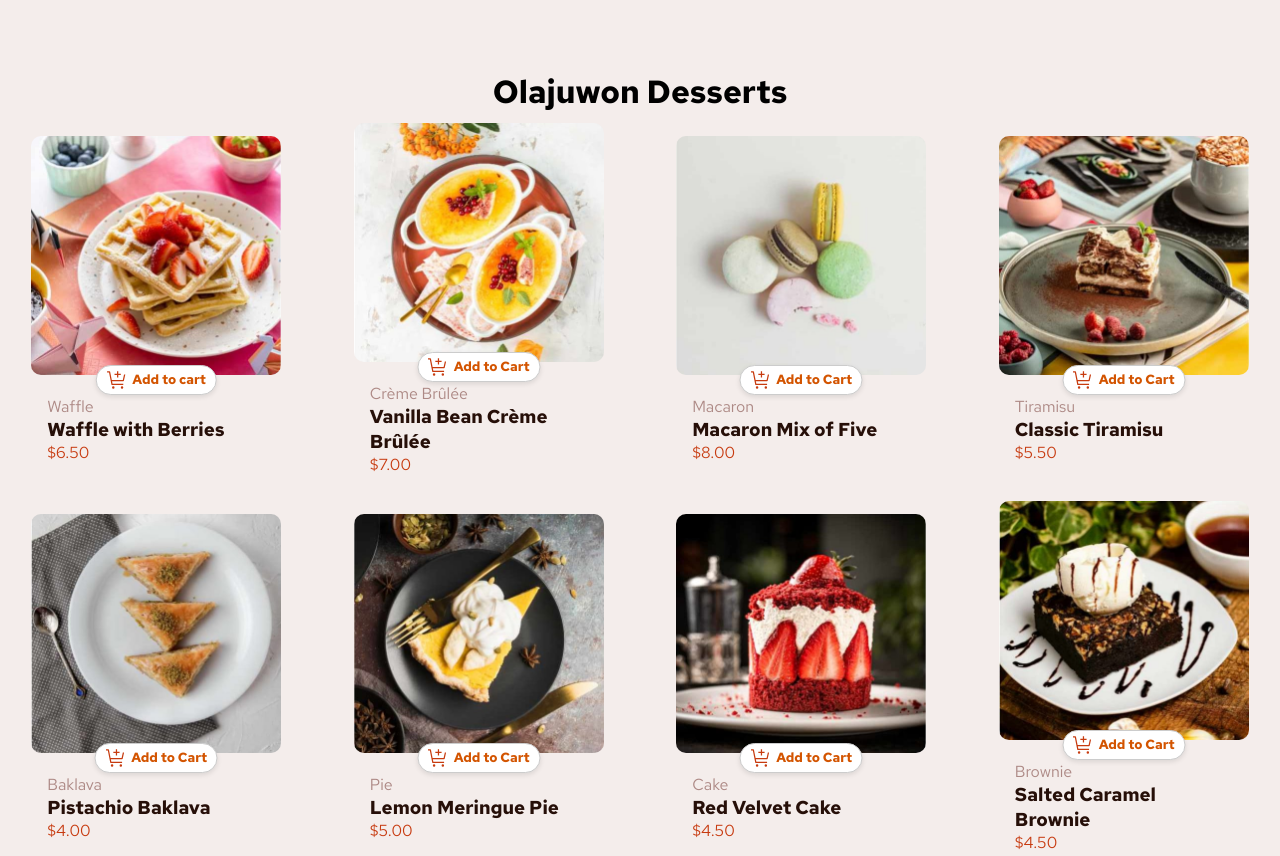
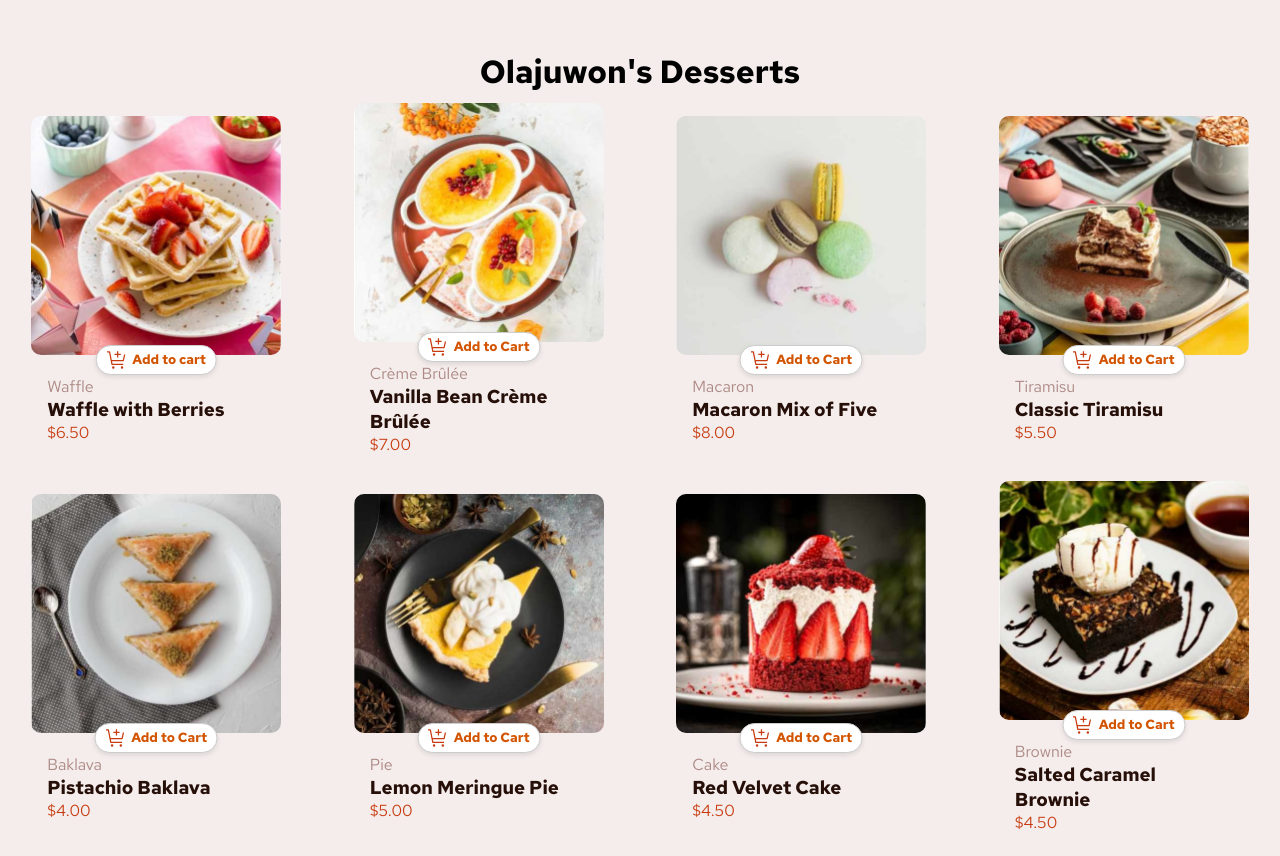
Before and after one commit to OlajuwonTA/product-list-with-cart-main, a plain HTML site: page index.html in a window 1280 px wide. Shown: the top 856 px of the page. Drawn offline with Linux system fonts and the light colour scheme.

Commit message:
update the desserts

```diff
--- a/index.html
+++ b/index.html
@@ -21,7 +21,7 @@
   </head>
   <body>
     <main>
-      <h1>Olajuwon Desserts</h1>
+      <h1>Olajuwon's Desserts</h1>
       <section class="cards">
         <div class="yat">
           <div class="sample">
--- a/style.css
+++ b/style.css
@@ -37,7 +37,7 @@ body {
   background-color: hsl(13, 31%, 94%);
   align-items: center;
   /* display: flex; */
-  padding-top: 50px;
+  padding-top: 30px;
   margin-top: 20px;
   padding-bottom: 50px;
 }
```
